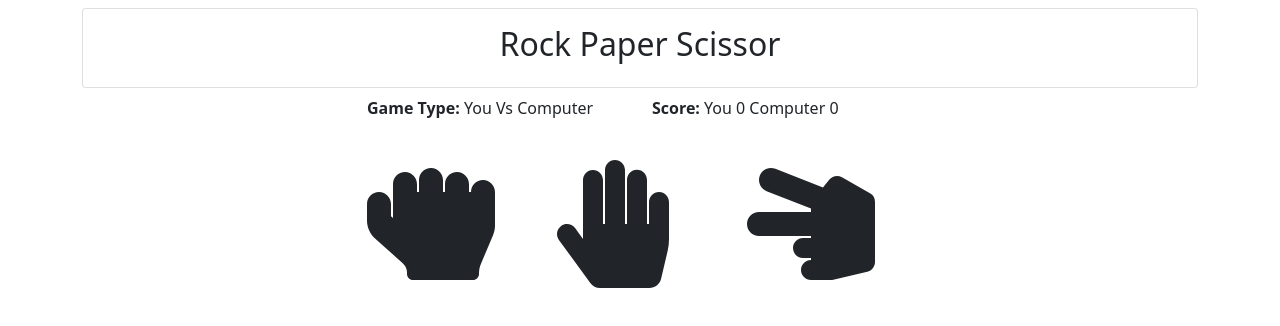
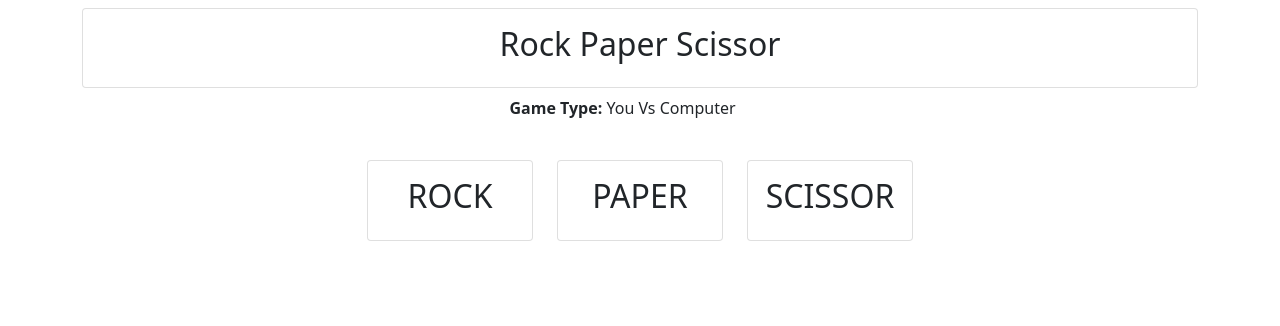
Before and after one commit to tarekahsan709/Rock-Paper-Scissors-App, a Vue app in the folder app/: page / in a window 1280 px wide. Shown: the top 326 px of the page. Built offline with nearby package versions, Linux system fonts and the light colour scheme.

Commit message:
Add play vs computer in browser

```diff
--- a/app/package.json
+++ b/app/package.json
@@ -10,9 +10,6 @@
     "lint": "vue-cli-service lint"
   },
   "dependencies": {
-    "@fortawesome/fontawesome-svg-core": "^1.2.35",
-    "@fortawesome/free-solid-svg-icons": "^5.15.3",
-    "@fortawesome/vue-fontawesome": "^2.0.2",
     "bootstrap": "^5.0.2",
     "bootstrap-vue": "^2.21.2",
     "core-js": "^3.6.5",
--- a/app/src/App.vue
+++ b/app/src/App.vue
@@ -6,9 +6,6 @@
       <div class="col col-lg-3">
         <app-game-type></app-game-type>
       </div>
-      <div class="col col-lg-3">
-        <app-score></app-score>
-      </div>
     </div>
 
     <app-elements></app-elements>
@@ -16,9 +13,7 @@
 </template>
 
 <script>
-// importing Components
 import Header from './components/Header.vue';
-import Score from './components/Score.vue';
 import GameType from './components/GameType.vue';
 import Elements from './components/Elements.vue';
 
@@ -26,20 +21,8 @@ export default {
   name: 'App',
   components: {
     'app-head': Header,
-    'app-score': Score,
     'app-game-type': GameType,
     'app-elements': Elements,
   },
 };
 </script>
-
-<style>
-#app {
-  font-family: Avenir, Helvetica, Arial, sans-serif;
-  -webkit-font-smoothing: antialiased;
-  -moz-osx-font-smoothing: grayscale;
-  text-align: center;
-  color: #2c3e50;
-  margin-top: 60px;
-}
-</style>
--- a/app/src/components/Elements.vue
+++ b/app/src/components/Elements.vue
@@ -1,32 +1,77 @@
 <template>
   <div class="row justify-content-md-center mt-4">
-    <div class="col col-lg-2">
-      <font-awesome-icon icon="hand-rock" size="8x" />
+    <div class="col col-lg-2" v-for="(value, key) in elements" :key="key">
+      <div class="card" @click="onSelectElement(value)">
+        <div class="card-body text-center">
+          <h2>{{value.name.toUpperCase()}}</h2>
+        </div>
+      </div>
     </div>
-    <div class="col col-lg-2">
-      <font-awesome-icon icon="hand-paper" size="8x" />
-    </div>
-    <div class="col col-lg-2">
-      <font-awesome-icon icon="hand-scissors" size="8x" />
-    </div>
+
+    <b-modal ref="my-modal" ok-only title="Result">
+      <div class="d-block text-center">
+        <div class="row justify-content-md-center">
+        <div class="col col-lg-5">
+          <p>Player one <br><b>{{playerOne.toUpperCase()}}</b></p>
+        </div>
+          <div class="col col-lg-5">
+            <p>Player Two <br><b>{{playerTwo.toUpperCase()}}</b></p>
+          </div>
+        </div>
+        <h1 class="mt-2">{{ winner.toUpperCase() }}</h1>
+      </div>
+    </b-modal>
   </div>
 </template>
 
 <script>
+import rps from '../../../rps';
+
 export default {
   name: 'Elements',
-  props: {
-  },
   data() {
     return {
-      items: ['rock', 'paper', 'scissors'],
+      winner: '',
+      playerOne: '',
+      playerTwo: '',
     };
   },
+  computed: {
+    elements() {
+      const elements = [];
+      const items = rps.getElements();
+      items.forEach((value) => {
+        elements.push(value);
+      });
+      return elements;
+    },
+  },
   methods: {
-    // On SVG Click
-    onPick() {
+    onSelectElement(selectedElement) {
+      const computerElement = rps.getComputerChoice();
+      this.playerOne = selectedElement.name;
+      this.playerTwo = computerElement.name;
 
+      const winner = rps.getWinner(selectedElement, computerElement);
+      this.winner = winner;
+      this.showModal(winner);
+    },
+    // eslint-disable-next-line no-unused-vars
+    showModal(winner) {
+      this.$refs['my-modal'].show();
+    },
+    hideModal() {
+      this.$refs['my-modal'].hide();
     },
   },
 };
 </script>
+
+<style>
+.card:hover {
+  color: white;
+  cursor: pointer;
+  background-color: black;
+  border-color: white;
+}
+</style>
--- a/app/src/components/Score.vue
+++ /dev/null
@@ -1,11 +0,0 @@
-<template>
-  <p><b>Score:</b> You 0 Computer 0</p>
-</template>
-
-<script>
-export default {
-  name: 'Score',
-  props: {
-  },
-};
-</script>
--- a/app/src/main.js
+++ b/app/src/main.js
@@ -1,16 +1,12 @@
 import Vue from 'vue';
+// Bootstrap
 import { BootstrapVue } from 'bootstrap-vue';
-import { library } from '@fortawesome/fontawesome-svg-core';
-import { FontAwesomeIcon } from '@fortawesome/vue-fontawesome';
-import { faHandRock, faHandPaper, faHandScissors } from '@fortawesome/free-solid-svg-icons';
 import 'bootstrap/dist/css/bootstrap.css';
 import 'bootstrap-vue/dist/bootstrap-vue.css';
 
 import App from './App.vue';
 
-library.add(faHandRock, faHandPaper, faHandScissors);
 Vue.use(BootstrapVue);
-Vue.component('font-awesome-icon', FontAwesomeIcon);
 
 Vue.config.productionTip = false;
 
--- a/index.js
+++ b/index.js
@@ -1,4 +1,5 @@
 #!/usr/bin/env node
+
 const express = require('express');
 const path = require('path');
 const program = require('commander');
@@ -26,13 +27,13 @@ function createServer() {
   });
 
   app.listen(port, hostname, () => {
-    console.log(`Listening at https://${hostname}:${port}`);
+    console.log(`Listening at http://${hostname}:${port}`);
   });
 }
 
 async function startGameInBrowser() {
   createServer();
-  await open(`https://${hostname}:${port}`);
+  await open(`http://${hostname}:${port}`);
 }
 
 async function startGame() {
--- a/rps.js
+++ b/rps.js
@@ -36,12 +36,14 @@ function getHumanChoice(elements, selectedElement) {
  * @param {object} elements
  * @returns object selected randomly
  */
-function getComputerChoice(elements) {
+function getComputerChoice() {
+  const elements = getElements();
   let randNum = Math.random() * elements.size;
   randNum = Math.floor(randNum);
   let index = 0;
   let computerChoice;
 
+  // eslint-disable-next-line no-unused-vars
   for (const [key, value] of elements) {
     if (index === randNum) {
       computerChoice = value;
@@ -63,7 +65,7 @@ function getPlayerChoice(playerType, elements, selectedElement) {
   if (playerType === PLAYER_TYPE.HUMAN) {
     return getHumanChoice(elements, selectedElement);
   }
-  return getComputerChoice(elements);
+  return getComputerChoice();
 }
 
 /**
--- a/util/constant.js
+++ b/util/constant.js
@@ -32,3 +32,5 @@ module.exports = {
   RESULT_TYPE,
   ELEMENTS,
 };
+
+// FIXME: file naming
```
Also changed, not shown: .eslintrc.js (deleted), .eslintrc.json (added), 2 other files (tests, documents, lock files or other folders).
